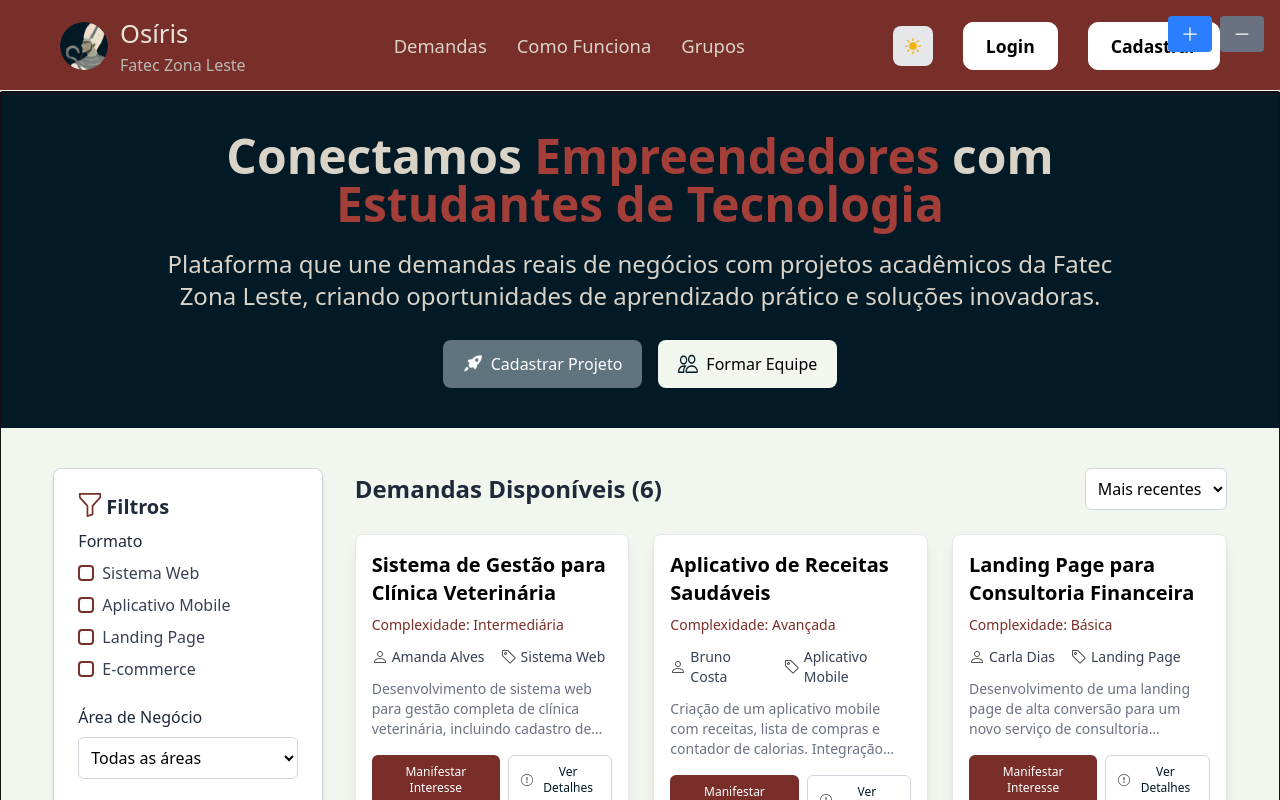
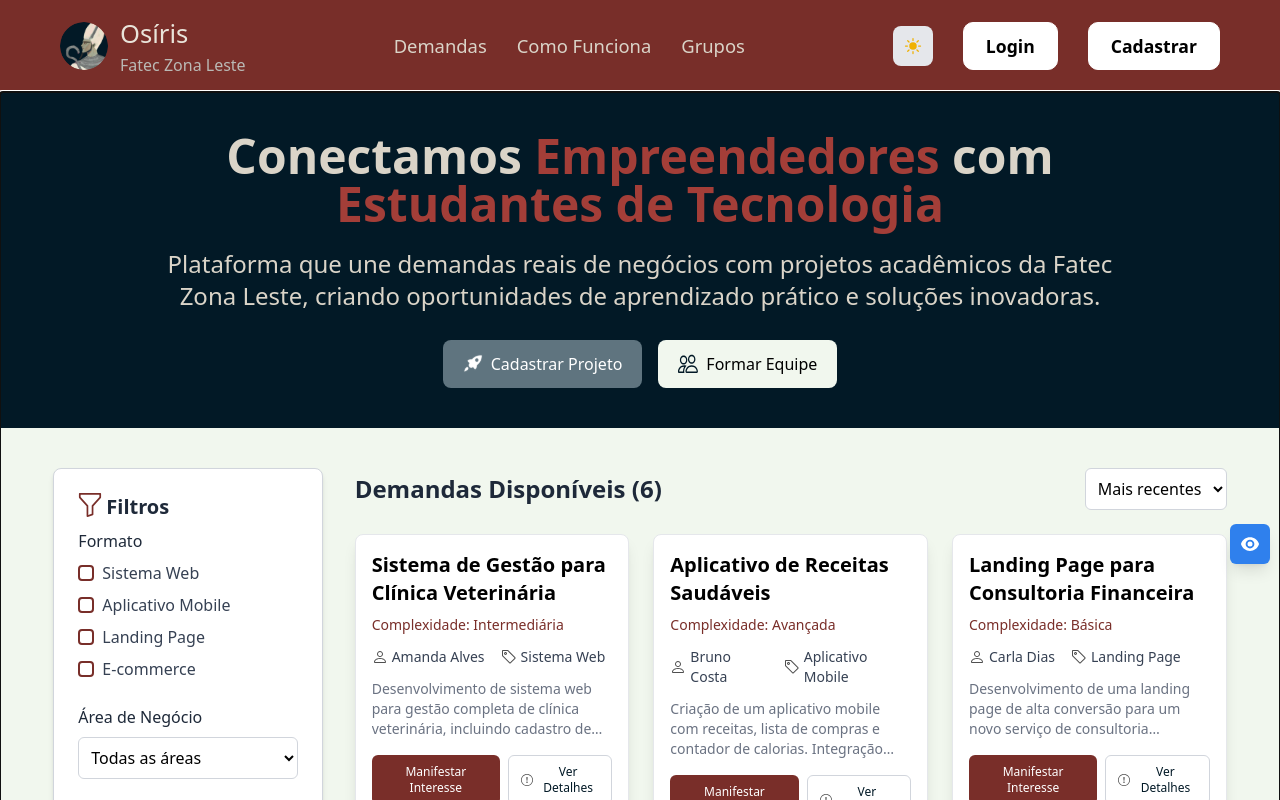
Before and after one commit to Infinito-1/osiris-react, a React (Vite) app: page / in a window 1280 px wide. Shown: the top 800 px of the page. Built offline with nearby package versions, Linux system fonts and the light colour scheme.

Commit message:
feat: ajustes no AccessibilityButton e AppContent

```diff
--- /dev/null
+++ b/src/components/AccessibilityButton.tsx
@@ -0,0 +1,125 @@
+import { useState, useEffect } from "react";
+import { EyeIcon } from "@heroicons/react/24/solid";
+
+export default function AccessibilityButton() {
+  const [zoom, setZoom] = useState<number>(1);
+  const [open, setOpen] = useState<boolean>(false);
+  const [bold, setBold] = useState<boolean>(false);
+  const [lineSpacing, setLineSpacing] = useState<number>(1.5);
+
+  const aumentarFonte = () => setZoom((prev) => Math.min(prev + 0.1, 1.5));
+  const diminuirFonte = () => setZoom((prev) => Math.max(prev - 0.1, 0.8));
+
+  const ativarAudio = () => {
+    const texto = document.body.innerText;
+    const utterance = new SpeechSynthesisUtterance(texto);
+    utterance.lang = "pt-BR";
+    speechSynthesis.speak(utterance);
+  };
+
+  const pararAudio = () => speechSynthesis.cancel();
+
+  const alternarBold = () => setBold((prev) => !prev);
+
+  const aumentarEspaco = () => setLineSpacing((prev) => Math.min(prev + 0.2, 2));
+  const diminuirEspaco = () => setLineSpacing((prev) => Math.max(prev - 0.2, 1));
+
+  useEffect(() => {
+    document.documentElement.style.fontSize = `${zoom}em`;
+    document.body.style.fontWeight = bold ? "bold" : "normal";
+    document.body.style.lineHeight = `${lineSpacing}`;
+  }, [zoom, bold, lineSpacing]);
+
+  return (
+    <div
+      className="fixed bottom-[calc(8.5rem+100px)] right-2.5 z-50"
+      onMouseEnter={() => setOpen(true)}
+      onMouseLeave={() => setOpen(false)}
+    >
+      <button
+        className="bg-[#2F80ED] text-white rounded-md shadow-lg flex items-center justify-center w-10 h-10"
+        aria-label="Abrir recursos de acessibilidade visual"
+      >
+        <EyeIcon className="h-5 w-5" />
+      </button>
+
+      {open && (
+        <div className="mt-3 bg-white dark:bg-gray-800 shadow-lg rounded-lg p-4 flex flex-col gap-3 w-56">
+          {/* Zoom de fonte */}
+          <div className="flex gap-2 items-center">
+            <button
+              onClick={aumentarFonte}
+              className="bg-blue-500 text-white px-3 py-2 rounded"
+            >
+              A+
+            </button>
+            <button
+              onClick={diminuirFonte}
+              className="bg-gray-500 text-white px-3 py-2 rounded"
+            >
+              A−
+            </button>
+            <span className="text-sm text-gray-700 dark:text-gray-300">
+              {(zoom * 100).toFixed(0)}%
+            </span>
+          </div>
+
+          {/* Negrito */}
+          <div className="flex items-center justify-between gap-2">
+            <span className="text-sm text-gray-700 dark:text-gray-300">
+              Letra destacada
+            </span>
+            <button
+              onClick={alternarBold}
+              className="bg-purple-500 text-white px-3 py-2 rounded"
+            >
+              {bold ? "Normal" : "Negrito"}
+            </button>
+          </div>
+
+          {/* Espaçamento de linha */}
+          <div className="flex items-center justify-between gap-2">
+            <span className="text-sm text-gray-700 dark:text-gray-300">
+              Espaçamento de linha
+            </span>
+            <div className="flex gap-2">
+              <button
+                onClick={aumentarEspaco}
+                className="bg-blue-400 text-white px-3 py-2 rounded"
+              >
+                +
+              </button>
+              <button
+                onClick={diminuirEspaco}
+                className="bg-gray-400 text-white px-3 py-2 rounded"
+              >
+                −
+              </button>
+            </div>
+          </div>
+
+          {/* Áudio */}
+          <div className="flex items-center justify-between gap-2">
+            <span className="text-sm text-gray-700 dark:text-gray-300">
+              Descrição em áudio
+            </span>
+            <div className="flex gap-2">
+              <button
+                onClick={ativarAudio}
+                className="bg-green-500 text-white px-3 py-2 rounded"
+              >
+                Ativar
+              </button>
+              <button
+                onClick={pararAudio}
+                className="bg-red-500 text-white px-3 py-2 rounded"
+              >
+                Parar
+              </button>
+            </div>
+          </div>
+        </div>
+      )}
+    </div>
+  );
+}
--- a/src/components/AppContent.tsx
+++ b/src/components/AppContent.tsx
@@ -1,3 +1,4 @@
+import { Route, Routes } from "react-router-dom";
 import Navbar from "../components/navbar/Navbar";
 import Footer from "../components/footer/Footer";
 import Home from "../pages/home/Home";
@@ -25,63 +26,24 @@ import CoordenadorEmAndamento from "../pages/usuarios/CoordenadorEmAndamento";
 import CoordenadorConcluidas from "../pages/usuarios/CoordenadorConcluidas";
 import EmpreendedorConcluidas from "../pages/usuarios/EmpreendedorConcluidas";
 import EmpreendedorEmAndamento from "../pages/usuarios/EmpreendedorEmAndamento";
-import { Route, Routes } from "react-router-dom";
-import { PlusIcon, MinusIcon } from "@heroicons/react/24/solid";
 import useFocusMain from "../components/hooks/useFocusMain";
-import { useState, useEffect } from "react";
-
-
+import AccessibilityButton from "../components/AccessibilityButton";
 
 export default function AppContent() {
-  const [zoom, setZoom] = useState(1);
-
-  const aumentarFonte = () => {
-    setZoom((prev) => prev + 0.1);
-  };
-
-  const diminuirFonte = () => {
-    setZoom((prev) => (prev > 0.7 ? prev - 0.1 : prev));
-  };
-
-  // Atualiza o font-size do <html> sempre que o zoom mudar
-  useEffect(() => {
-    document.documentElement.style.fontSize = `${zoom}em`;
-  }, [zoom]);
-
   useFocusMain();
 
   return (
     <>
-      {/* Skip link */}
-      <a
-        href="#main-content"
-        className="sr-only focus:not-sr-only focus:fixed focus:top-2 focus:left-2 focus:z-50 focus:bg-black focus:text-white focus:px-4 focus:py-2"
-      >
-        Saltar para o conteúdo principal
-      </a>
       <div className="flex flex-col min-h-screen">
         <Navbar />
 
-        {/* BOTÕES DE ZOOM COM ÍCONES */}
-        <div className="fixed top-4 right-4 flex gap-2 z-50">
-          <button
-            onClick={aumentarFonte}
-            className="bg-blue-500 text-white px-3 py-2 rounded flex items-center gap-1"
-            aria-label="Aumentar fonte"
-          >
-            <PlusIcon className="h-5 w-5" />
-          </button>
+        <AccessibilityButton />
 
-          <button
-            onClick={diminuirFonte}
-            className="bg-gray-500 text-white px-3 py-2 rounded flex items-center gap-1"
-            aria-label="Diminuir fonte"
-          >
-            <MinusIcon className="h-5 w-5" />
-          </button>
-        </div>
-
-        <main id="main-content" tabIndex={-1} className="flex-1 bg-[#F1F7EE] dark:bg-[#848484]">
+        <main
+          id="main-content"
+          tabIndex={-1}
+          className="flex-1 bg-[#F1F7EE] dark:bg-[#848484]"
+        >
           <Routes>
             <Route path="/" element={<Home />} />
             <Route path="/grupos" element={<Grupos />} />
@@ -92,40 +54,22 @@ export default function AppContent() {
             <Route path="/esqueceu-senha" element={<EsqueceuSenha />} />
             <Route path="/codigo-senha" element={<CodigoSenha />} />
             <Route path="/redefinir-senha" element={<RedefinirSenha />} />
-            <Route
-              path="/cadastro/empreendedor"
-              element={<EmpreendedorForm />}
-            />
+            <Route path="/cadastro/empreendedor" element={<EmpreendedorForm />} />
             <Route path="/cadastro/estudante" element={<EstudantesForm />} />
             <Route path="/cadastro/coordenador" element={<CoordenadorForm />} />
             <Route path="/projeto" element={<Projeto />} />
             <Route path="/entrega" element={<Entrega />} />
             <Route path="/status" element={<Status />} />
             <Route path="/cadastrar_demanda" element={<CadastrarDemanda />} />
-            <Route
-              path="/classificar_demanda"
-              element={<ClassificarDemanda />}
-            />
+            <Route path="/classificar_demanda" element={<ClassificarDemanda />} />
             <Route path="/demandas" element={<GaleriaDemanda />} />
             <Route path="/aluno" element={<DashboardAluno />} />
             <Route path="/coordenador" element={<DashboardCoordenador />} />
             <Route path="/empreendedor" element={<DashboardEmpreendedor />} />
-            <Route
-              path="/CoordenadorEmAndamento"
-              element={<CoordenadorEmAndamento />}
-            />
-            <Route
-              path="/CoordenadorConcluidas"
-              element={<CoordenadorConcluidas />}
-            />
-            <Route
-              path="/EmpreendedorConcluidas"
-              element={<EmpreendedorConcluidas />}
-            />
-            <Route
-              path="/EmpreendedorEmAndamento"
-              element={<EmpreendedorEmAndamento />}
-            />
+            <Route path="/CoordenadorEmAndamento" element={<CoordenadorEmAndamento />} />
+            <Route path="/CoordenadorConcluidas" element={<CoordenadorConcluidas />} />
+            <Route path="/EmpreendedorConcluidas" element={<EmpreendedorConcluidas />} />
+            <Route path="/EmpreendedorEmAndamento" element={<EmpreendedorEmAndamento />} />
           </Routes>
         </main>
 
```
